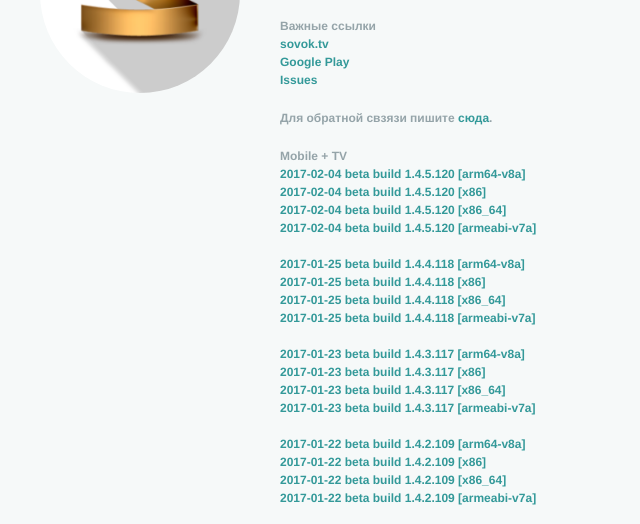
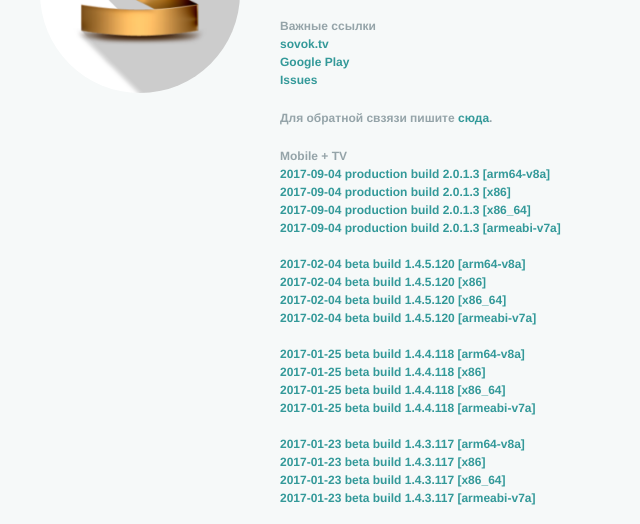
Before and after one commit to ggface/sovoktv, a plain HTML site: page index.html in a window 1280 px wide. Shown: the part 235-759 px from the top of the page, without its empty margins (88-728 px from the left). Drawn offline with Linux system fonts and the light colour scheme.

Commit message:
add 2.0.1.3

```diff
--- a/index.html
+++ b/index.html
@@ -38,6 +38,14 @@
 
 			<p>
 				Mobile + TV<br>
+				<a href="https://yadi.sk/d/xR6J5UNa3Maocx" target="_blank">2017-09-04 production build 2.0.1.3 [arm64-v8a]</a>
+				<br>
+				<a href="https://yadi.sk/d/dPBhOfSr3MaobD" target="_blank">2017-09-04 production build 2.0.1.3 [x86]</a>
+				<br>
+				<a href="https://yadi.sk/d/N-3LmG_63Maoby" target="_blank">2017-09-04 production build 2.0.1.3 [x86_64]</a>
+				<br>
+				<a href="https://yadi.sk/d/PDrSEjr23Maodj" target="_blank">2017-09-04 production build 2.0.1.3 [armeabi-v7a]</a>
+				<br><br>
 				<a href="https://yadi.sk/d/TDXFYMmb3Cj75a" target="_blank">2017-02-04 beta build 1.4.5.120 [arm64-v8a]</a>
 				<br>
 				<a href="https://yadi.sk/d/2ExD4v7K3Cj769" target="_blank">2017-02-04 beta build 1.4.5.120 [x86]</a>
```
